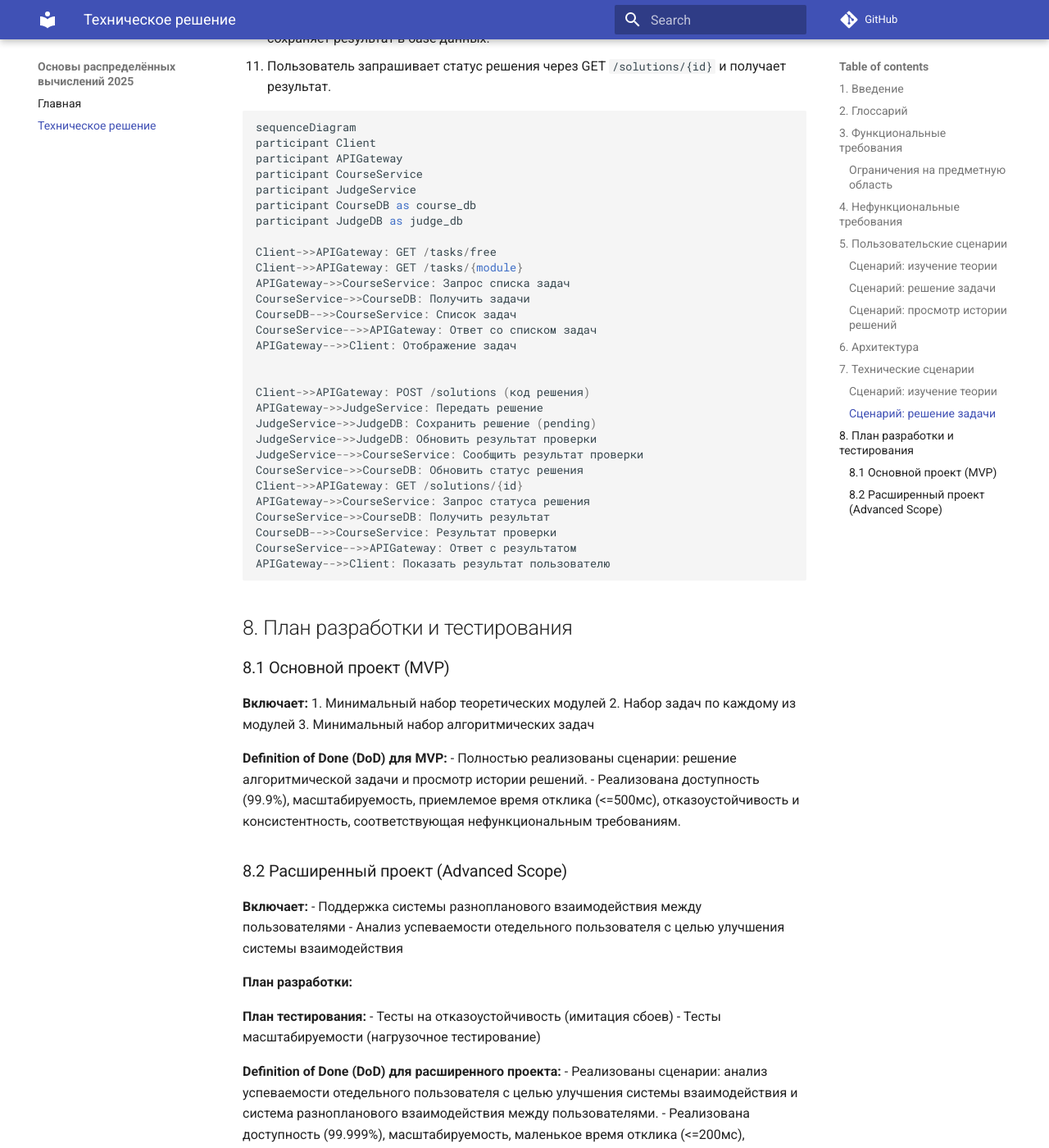
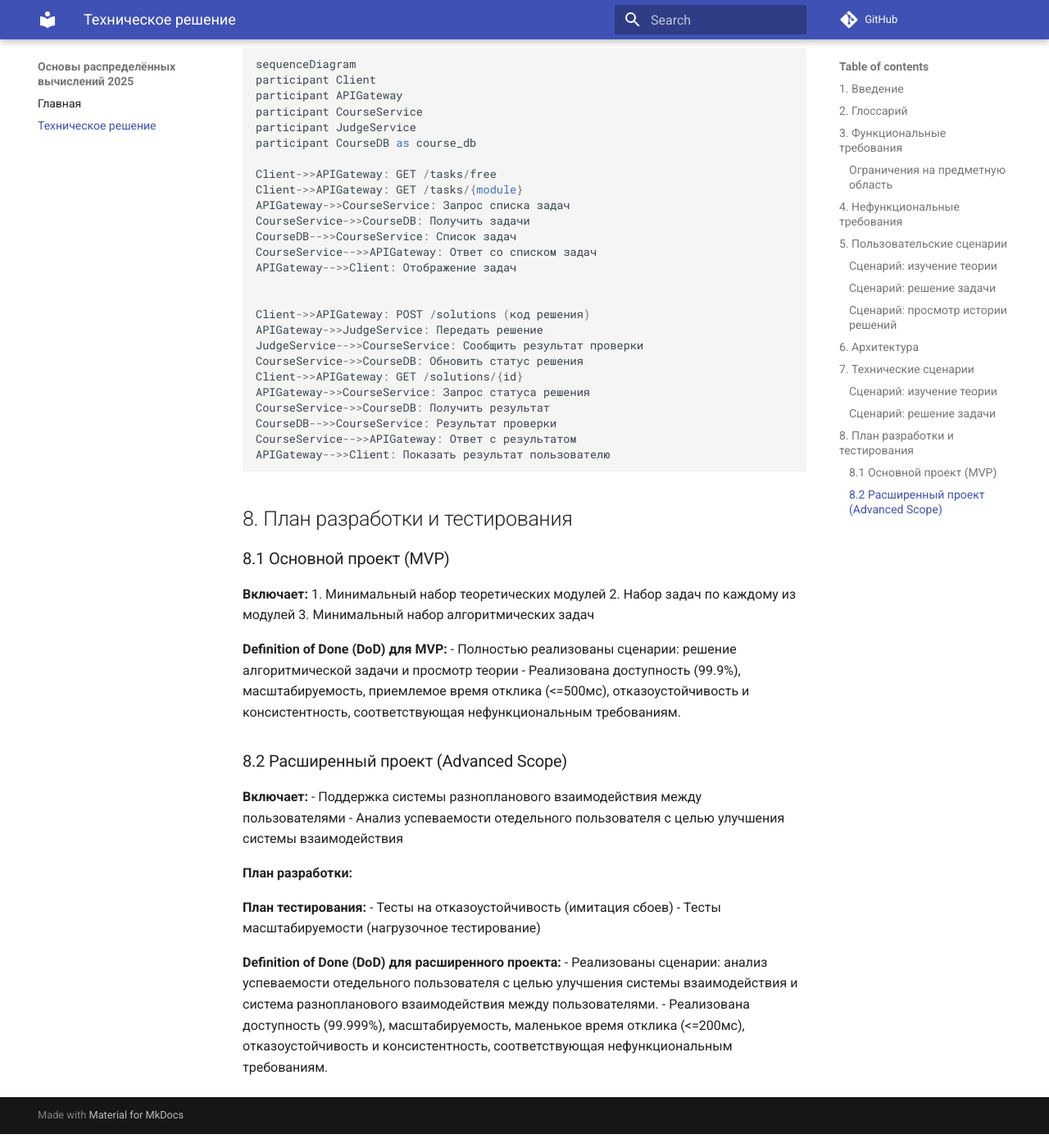
Before and after one commit to spbu-ds-practicum-2025/micro-rest, an MkDocs documentation site: the page built from docs/tr.md, in a window 1280 px wide and 1400 px high, scrolled down 4659 px. Shown: the whole window at 82% size. Built offline with MkDocs 1.6.1 and Material for MkDocs 9.7.7, drawn with Linux system fonts in a browser that asks for light colours; comment, search, counter and statistics services are not loaded; some of the changed text lies outside the part shown.

Commit message:
[TR] Some corrections to tech solution

````diff
--- a/docs/tr.md
+++ b/docs/tr.md
@@ -76,7 +76,6 @@
 | **Course Service** | Отвечает за хранение и выдачу учебных курсов, теоретических материалов и задач. |
 | **Judge Service** | Принимает решения пользователей на проверку, выполняет их в изолированной среде, анализирует результаты (успех, ошибка, превышение лимита) и возвращает отчёт. |
 | **course_db** | БД, которая хранит непосредственно теоретическую часть всех модулей, задачи и тесты к ним |
-<!-- | **judge_db** | БД, которая хранит информацию по отправленным решениям. | -->
 
 ```mermaid
 graph TD
@@ -95,7 +94,6 @@ graph TD
 
   subgraph Databases
     CourseDB[(course_db)]
-    JudgeDB[(judge_db)]
   end
 
   UserApp-->|REST/HTTP|APIGateway
@@ -103,7 +101,7 @@ graph TD
   APIGateway-->|gRPC/HTTP|JudgeService
 
   CourseService-->|SQL|CourseDB
-  JudgeService-->|SQL|JudgeDB
+  JudgeService-->|SQL|CourseDB
 ```
 
 ## 7. Технические сценарии
@@ -129,16 +127,13 @@ APIGateway->>CourseService: Запрос данных модуля
 CourseService->>CourseDB: Получить описание модуля и тестовые вопросы
 CourseDB-->>CourseService: Данные модуля
 CourseService-->>APIGateway: Ответ с теоретическим материалом и тестовыми вопросами
-APIGateway-->>Client: Отображение теории и тестовых вопросов
-Client->>APIGateway: POST /modules/{id}/complete
-APIGateway->>CourseService: Отметить модуль как завершённый
-CourseService->>CourseDB: Сохранить прогресс
+APIGateway-->>Client: Отображение теории
 ```
 
 ### Сценарий: решение задачи
 
 1. Пользователь в клиентском приложении выбирает раздел «Алгоритмические задачи» или задачи, привязанные к определенному теоретическому модулю.
-2. Клиент отправляет запрос GET `/tasks/free`, если хочет решить алгоритмическую задачу или `/tasks/<madule_name>` через `API Gateway`.
+2. Клиент отправляет запрос GET `/tasks/free`, если хочет решить алгоритмическую задачу или `/tasks/<madule_id>` через `API Gateway`.
 3. `API Gateway` перенаправляет запрос в `Course Service`.
 4. `Course Service`  получает список задач, где `is_free = true`, если выбирает алгоритмическую задачу, либо
 список задач привязанных к определенному теоретическому модулю.
@@ -158,7 +153,6 @@ participant APIGateway
 participant CourseService
 participant JudgeService
 participant CourseDB as course_db
-participant JudgeDB as judge_db
 
 Client->>APIGateway: GET /tasks/free
 Client->>APIGateway: GET /tasks/{module}
@@ -171,8 +165,6 @@ APIGateway-->>Client: Отображение задач
 
 Client->>APIGateway: POST /solutions (код решения)
 APIGateway->>JudgeService: Передать решение
-JudgeService->>JudgeDB: Сохранить решение (pending)
-JudgeService->>JudgeDB: Обновить результат проверки
 JudgeService-->>CourseService: Сообщить результат проверки
 CourseService->>CourseDB: Обновить статус решения
 Client->>APIGateway: GET /solutions/{id}
@@ -193,7 +185,7 @@ APIGateway-->>Client: Показать результат пользовател
 
 
 **Definition of Done (DoD) для MVP:**
-- Полностью реализованы сценарии: решение алгоритмической задачи и просмотр истории решений.
+- Полностью реализованы сценарии: решение алгоритмической задачи и просмотр теории
 - Реализована доступность (99.9%), масштабируемость, приемлемое время отклика (<=500мс), отказоустойчивость и консистентность, соответствующая нефункциональным требованиям.
 
 
````
